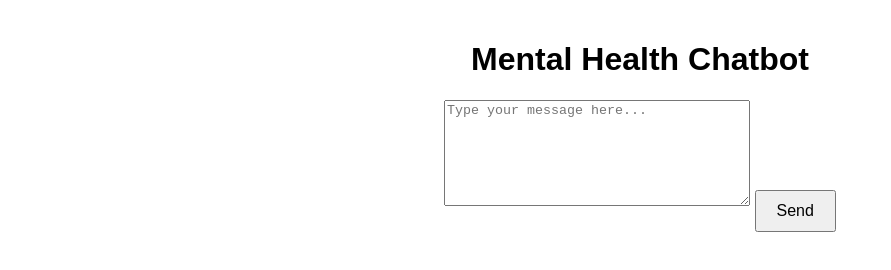
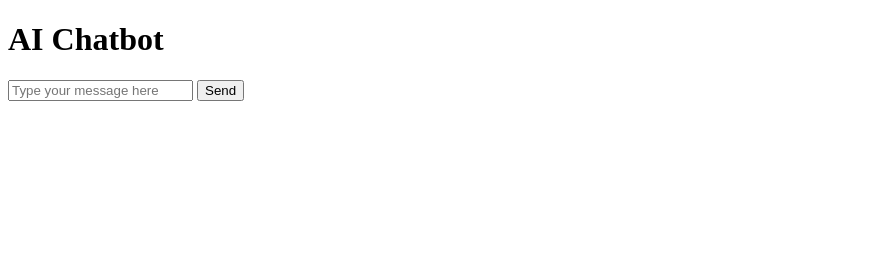
Before and after one commit to Arjuntrivedi3112/Manosthiti, a website: page index.html in a window 1280 px wide. Shown: the whole page, without its empty margins (0-891 px from the left). Drawn offline with Linux system fonts and the light colour scheme.

Commit message:
Update index.html

```diff
--- a/index.html
+++ b/index.html
@@ -3,16 +3,40 @@
 <head>
     <meta charset="UTF-8">
     <meta name="viewport" content="width=device-width, initial-scale=1.0">
-    <title>Mental Health Chatbot</title>
-    <link rel="stylesheet" href="style.css">
+    <title>Chatbot</title>
 </head>
 <body>
-    <h1>Mental Health Chatbot</h1>
-    <div>
-        <textarea id="messageInput" placeholder="Type your message here..."></textarea>
-        <button onclick="sendMessage()">Send</button>
-    </div>
+    <h1>AI Chatbot</h1>
+    <input type="text" id="messageInput" placeholder="Type your message here">
+    <button onclick="sendMessage()">Send</button>
     <div id="response"></div>
-    <script src="script.js"></script>
+
+    <script>
+        async function sendMessage() {
+            const messageInput = document.getElementById('messageInput');
+            const responseDiv = document.getElementById('response');
+            const userMessage = messageInput.value;
+
+            try {
+                const response = await fetch('/chat', {
+                    method: 'POST',
+                    headers: {
+                        'Content-Type': 'application/json'
+                    },
+                    body: JSON.stringify({ message: userMessage })
+                });
+
+                if (!response.ok) {
+                    throw new Error(`HTTP error! Status: ${response.status}`);
+                }
+
+                const data = await response.json();
+                responseDiv.innerText = data.reply;
+            } catch (error) {
+                console.error('Error:', error);
+                responseDiv.innerText = 'Error occurred. Please try again.';
+            }
+        }
+    </script>
 </body>
 </html>
```
